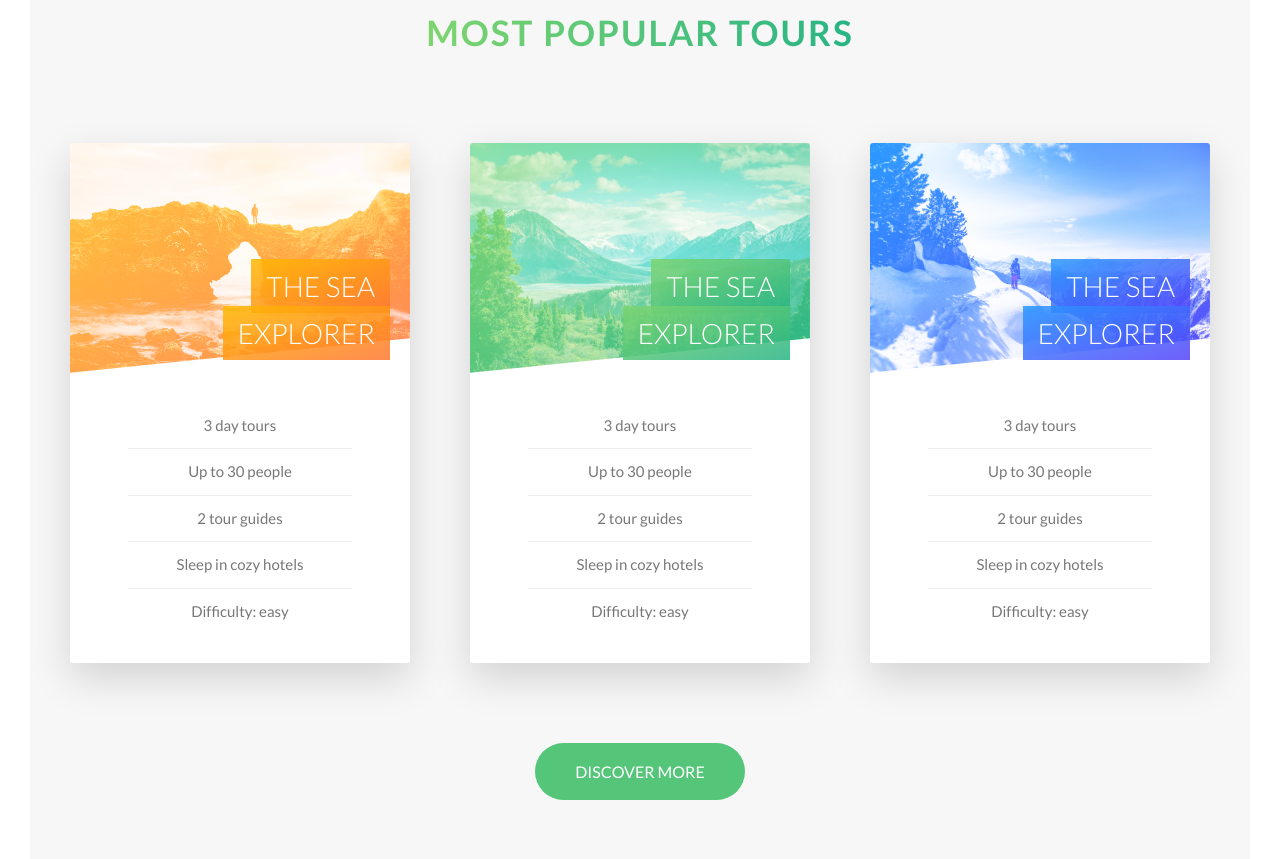
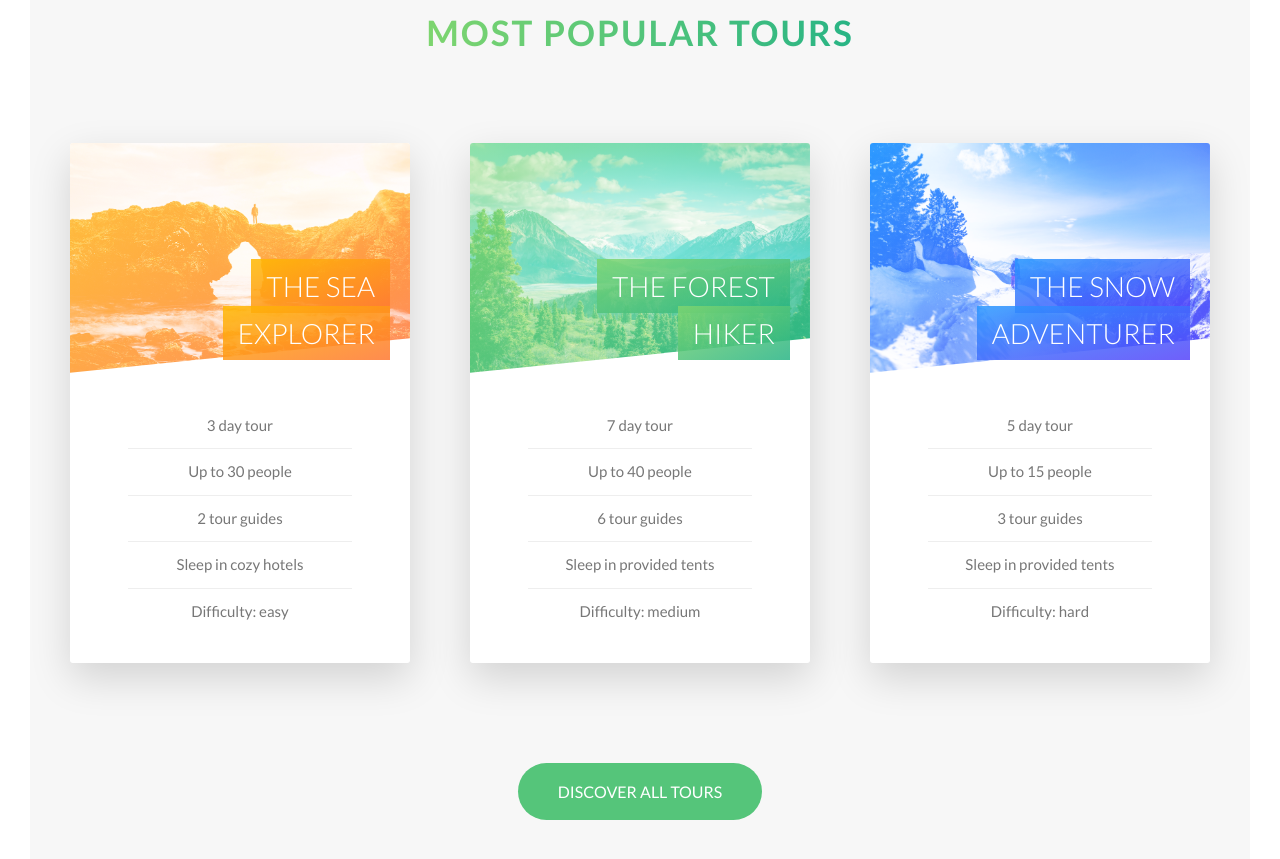
Before and after one commit to lorenaaxbastos/natours, a website: page index.html in a window 1280 px wide. Shown: the part 2382-3241 px from the top of the page. Drawn offline with Linux system fonts and the light colour scheme.

Commit message:
feat card back

```diff
--- a/index.html
+++ b/index.html
@@ -166,7 +166,7 @@
                                 </h4>
                                 <div class="card__details">
                                     <ul class="u-center-text">
-                                        <li>3 day tours</li>
+                                        <li>3 day tour</li>
                                         <li>Up to 30 people</li>
                                         <li>2 tour guides</li>
                                         <li>Sleep in cozy hotels</li>
@@ -177,7 +177,15 @@
                             <div
                                 class="card__side card__side--back card__side--back-1"
                             >
-                                BACK
+                                <div class="card__cta u-center-text">
+                                    <div class="card__price-box">
+                                        <p class="card__price-only">Only</p>
+                                        <p class="card__price-value">$297</p>
+                                    </div>
+                                    <a href="#" class="btn btn--white"
+                                        >Book now!</a
+                                    >
+                                </div>
                             </div>
                         </div>
                     </div>
@@ -194,23 +202,31 @@
                                 <h4 class="card__heading card__heading">
                                     <span
                                         class="card__heading-span card__heading-span--2"
-                                        >The sea explorer</span
+                                        >The forest hiker</span
                                     >
                                 </h4>
                                 <div class="card__details">
                                     <ul class="u-center-text">
-                                        <li>3 day tours</li>
-                                        <li>Up to 30 people</li>
-                                        <li>2 tour guides</li>
-                                        <li>Sleep in cozy hotels</li>
-                                        <li>Difficulty: easy</li>
+                                        <li>7 day tour</li>
+                                        <li>Up to 40 people</li>
+                                        <li>6 tour guides</li>
+                                        <li>Sleep in provided tents</li>
+                                        <li>Difficulty: medium</li>
                                     </ul>
                                 </div>
                             </div>
                             <div
                                 class="card__side card__side--back card__side--back-2"
                             >
-                                BACK
+                                <div class="card__cta u-center-text">
+                                    <div class="card__price-box">
+                                        <p class="card__price-only">Only</p>
+                                        <p class="card__price-value">$497</p>
+                                    </div>
+                                    <a href="#" class="btn btn--white"
+                                        >Book now!</a
+                                    >
+                                </div>
                             </div>
                         </div>
                     </div>
@@ -227,31 +243,37 @@
                                 <h4 class="card__heading card__heading">
                                     <span
                                         class="card__heading-span card__heading-span--3"
-                                        >The sea explorer</span
+                                        >The snow adventurer</span
                                     >
                                 </h4>
                                 <div class="card__details">
                                     <ul class="u-center-text">
-                                        <li>3 day tours</li>
-                                        <li>Up to 30 people</li>
-                                        <li>2 tour guides</li>
-                                        <li>Sleep in cozy hotels</li>
-                                        <li>Difficulty: easy</li>
+                                        <li>5 day tour</li>
+                                        <li>Up to 15 people</li>
+                                        <li>3 tour guides</li>
+                                        <li>Sleep in provided tents</li>
+                                        <li>Difficulty: hard</li>
                                     </ul>
                                 </div>
                             </div>
                             <div
                                 class="card__side card__side--back card__side--back-3"
                             >
-                                BACK
+                                <div class="card__cta u-center-text">
+                                    <div class="card__price-box">
+                                        <p class="card__price-only">Only</p>
+                                        <p class="card__price-value">$897</p>
+                                    </div>
+                                    <a href="#" class="btn btn--white"
+                                        >Book now!</a
+                                    >
+                                </div>
                             </div>
                         </div>
                     </div>
                 </div>
-                <div class="card__btn u-center-text">
-                    <a href="#" class="btn btn--green btn--animated"
-                        >Discover more</a
-                    >
+                <div class="card__btn u-center-text u-margin-top-xlarge">
+                    <a href="#" class="btn btn--green">Discover all tours</a>
                 </div>
             </section>
         </main>
--- a/sass/base/_utilities.scss
+++ b/sass/base/_utilities.scss
@@ -17,3 +17,7 @@
 .u-margin-bottom-small {
     margin-bottom: 1.5rem;
 }
+
+.u-margin-top-xlarge {
+    margin-top: 10rem;
+}
--- a/sass/components/_card.scss
+++ b/sass/components/_card.scss
@@ -56,6 +56,8 @@
     &:hover &__side--back {
         transform: rotateY(0);
     }
+
+    // FRONT SIDE
 
     &__picture {
         height: 23rem;
@@ -152,4 +154,29 @@
             }
         }
     }
+
+    // BACK SIDE
+
+    &__cta {
+        position: absolute;
+        top: 50%;
+        left: 50%;
+        width: 90%;
+        transform: translate(-50%, -50%);
+    }
+
+    &__price-box {
+        color: $color-white;
+        margin-bottom: 8rem;
+    }
+
+    &__price-only {
+        font-size: 1.4rem;
+        text-transform: uppercase;
+    }
+
+    &__price-value {
+        font-size: 6rem;
+        font-weight: 100;
+    }
 }
--- a/sass/pages/_home.scss
+++ b/sass/pages/_home.scss
@@ -23,6 +23,6 @@
 
 .section-tours {
     background-color: $color-gray-light-01;
-    padding: 25rem 0 10rem;
+    padding: 25rem 0 15rem;
     margin-top: -10rem;
 }
```
Also changed, not shown: css/style.css.
